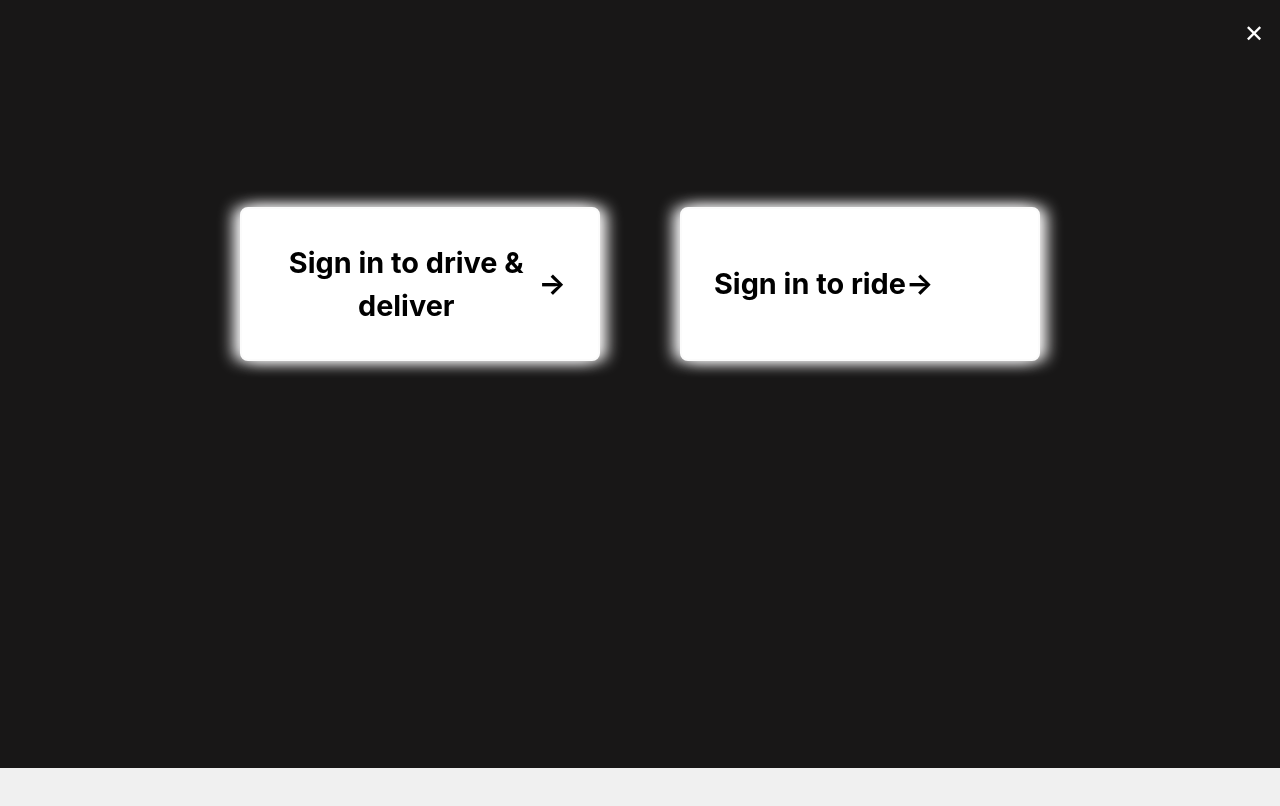
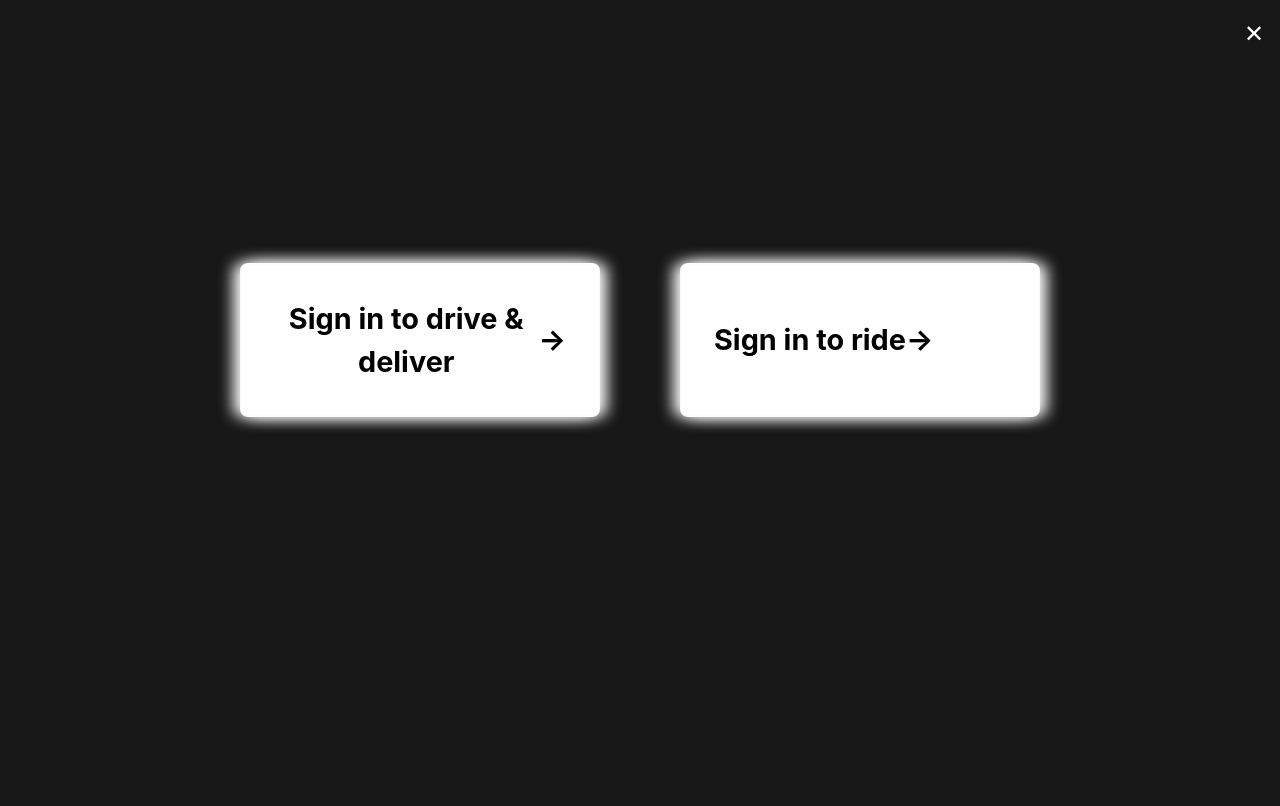
Before and after one commit to Bharat-Developers/Uber-Clone, a Next.js app: page /Customer/login-options in a window 1280 px wide. Shown: the top 806 px of the page. Built offline with nearby package versions, Linux system fonts and the light colour scheme.

Commit message:
updated option page

```diff
--- a/app/(components)/Customer/login-options/LoginOptions.module.css
+++ b/app/(components)/Customer/login-options/LoginOptions.module.css
@@ -3,7 +3,7 @@
     flex-direction: column;
     align-items: center;
     justify-content: center;
-    height: 96vh;
+    height: 110vh;
     padding: 2rem;
     position: relative;
     animation: fadeIn 1s ease;
--- a/app/(components)/Customer/signup-options/SignupOptions.module.css
+++ b/app/(components)/Customer/signup-options/SignupOptions.module.css
@@ -3,7 +3,7 @@
     flex-direction: column;
     align-items: center;
     justify-content: center;
-    height: 96vh;
+    height: 110vh;
     padding: 2rem;
     position: relative;
     animation: fadeIn 1s ease;
```
